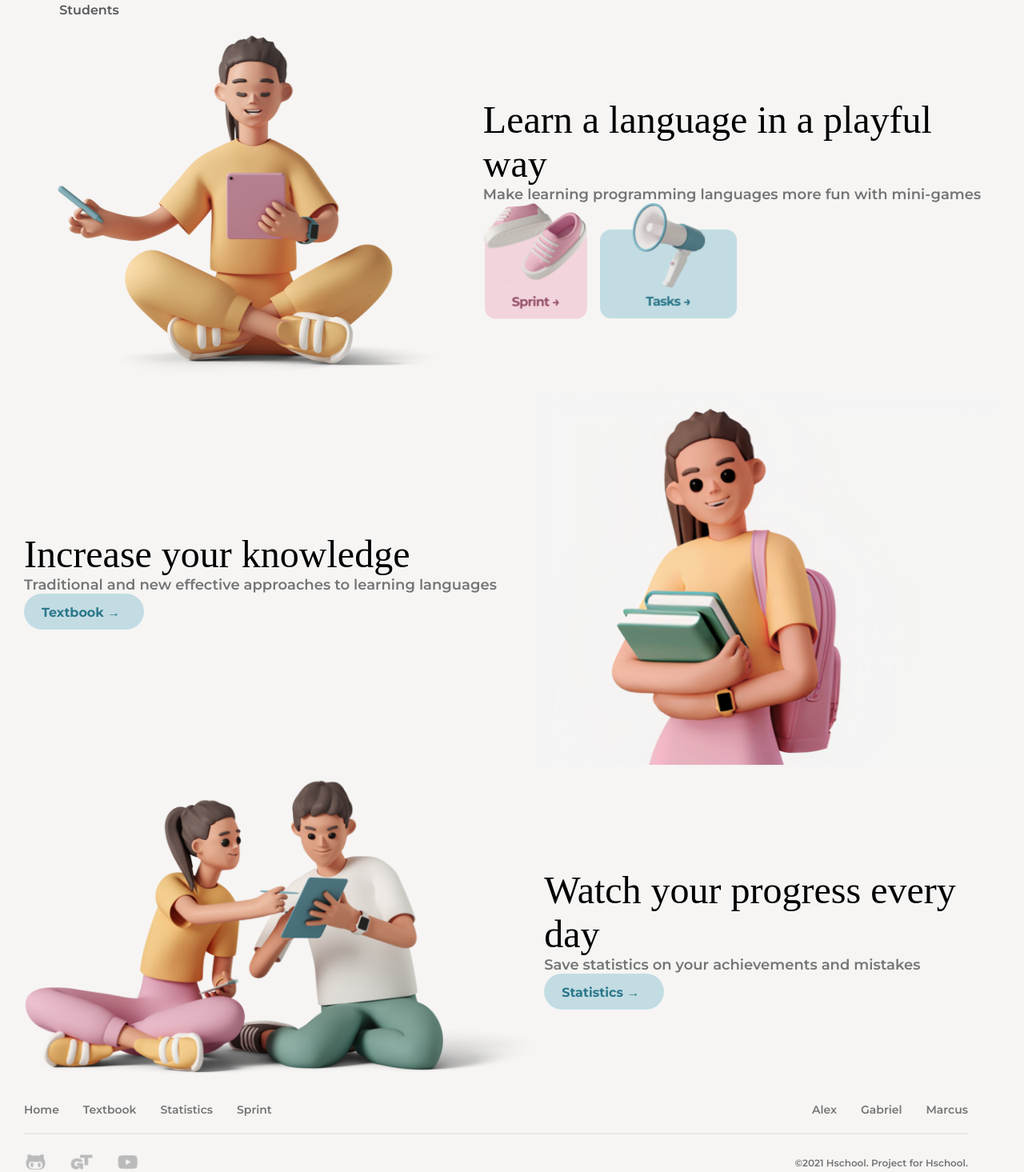
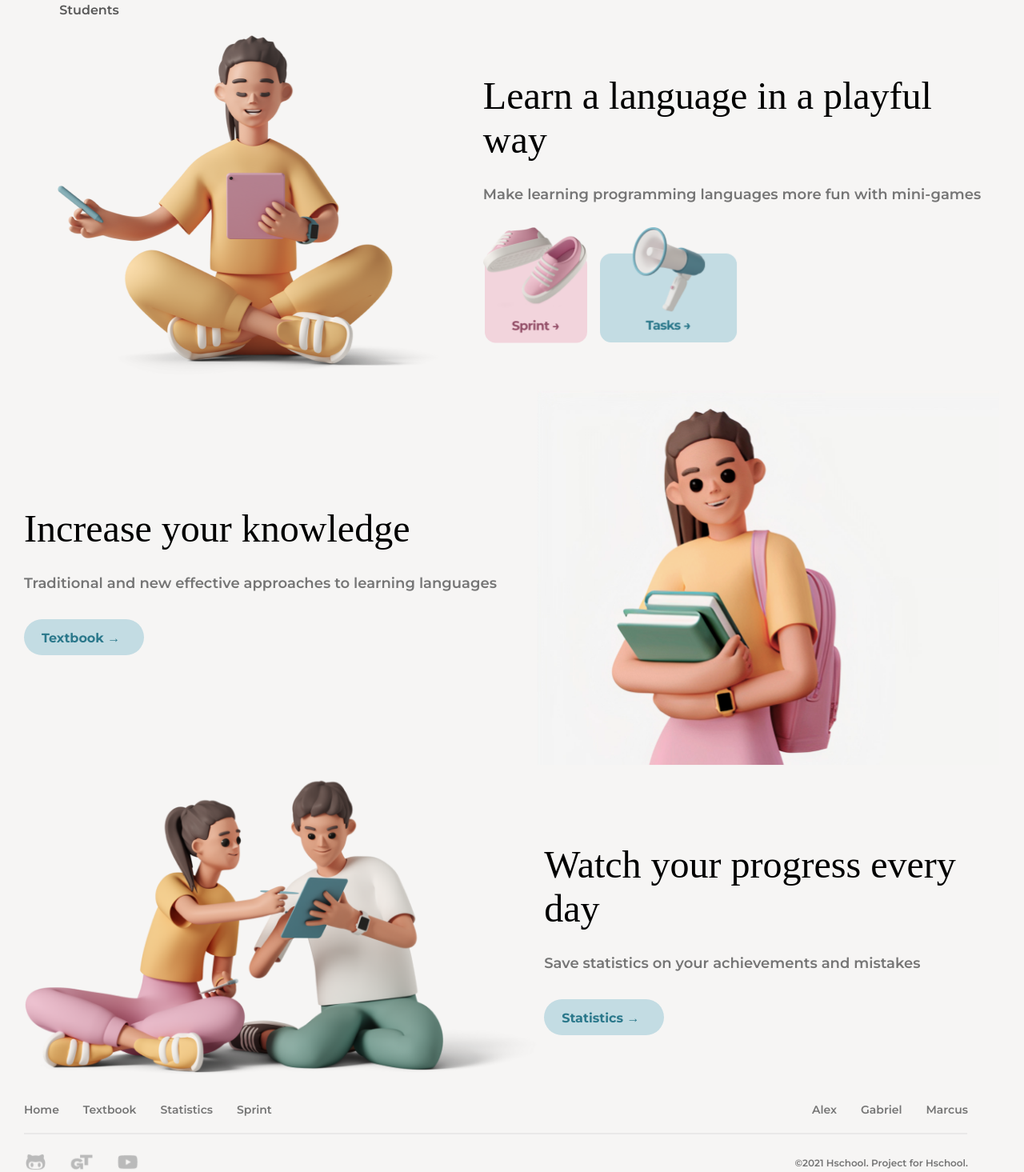
Before and after one commit to faleialina/EducationPlatform, a React (Create React App) app in the folder client/: page / in a window 1280 px wide. Shown: the part 635-2100 px from the top of the page at 80% size. Built offline with nearby package versions, Linux system fonts and the light colour scheme; a web font is replaced by a local one.

Commit message:
client/dop

```diff
--- a/client/src/companents/Preview/style.module.css
+++ b/client/src/companents/Preview/style.module.css
@@ -102,11 +102,13 @@
 .learn .info p {
     color: var(--primaty-grey-dark, #757575);
     font: 600 18px Montserrat;
+    margin-top: 30px;
 }
 
 .learn .info .icons {
     display: flex;
     gap: 15px;
+    margin-top: 30px;
 }
 
 .learn .info .icon1 {
@@ -132,15 +134,14 @@
 }
 
 .knowledge .info h1 {
-
     color: var(--primaty-black, #000);
     font: 400 48px Dela Gothic One;
 }
 
 .knowledge .info p {
-
     color: var(--primaty-grey-dark, #757575);
     font: 600 18px Montserrat;
+    margin-top: 30px;
 }
 
 .knowledge .info .btnKnow {
@@ -154,6 +155,7 @@
     background: var(--primaty-cyan-light, #C3DCE3);
     width: 150px;
     height: 45px;
+    margin-top: 34px;
 }
 
 .knowledge .img {
@@ -186,6 +188,7 @@
 .progress .info p {
     color: var(--primaty-grey-dark, #757575);
     font: 600 18px Montserrat;
+    margin-top: 30px;
 }
 
 .progress .info .btnKnow {
@@ -199,4 +202,5 @@
     gap: 19px;
     width: 150px;
     height: 45px;
+    margin-top: 34px;
 }
```
